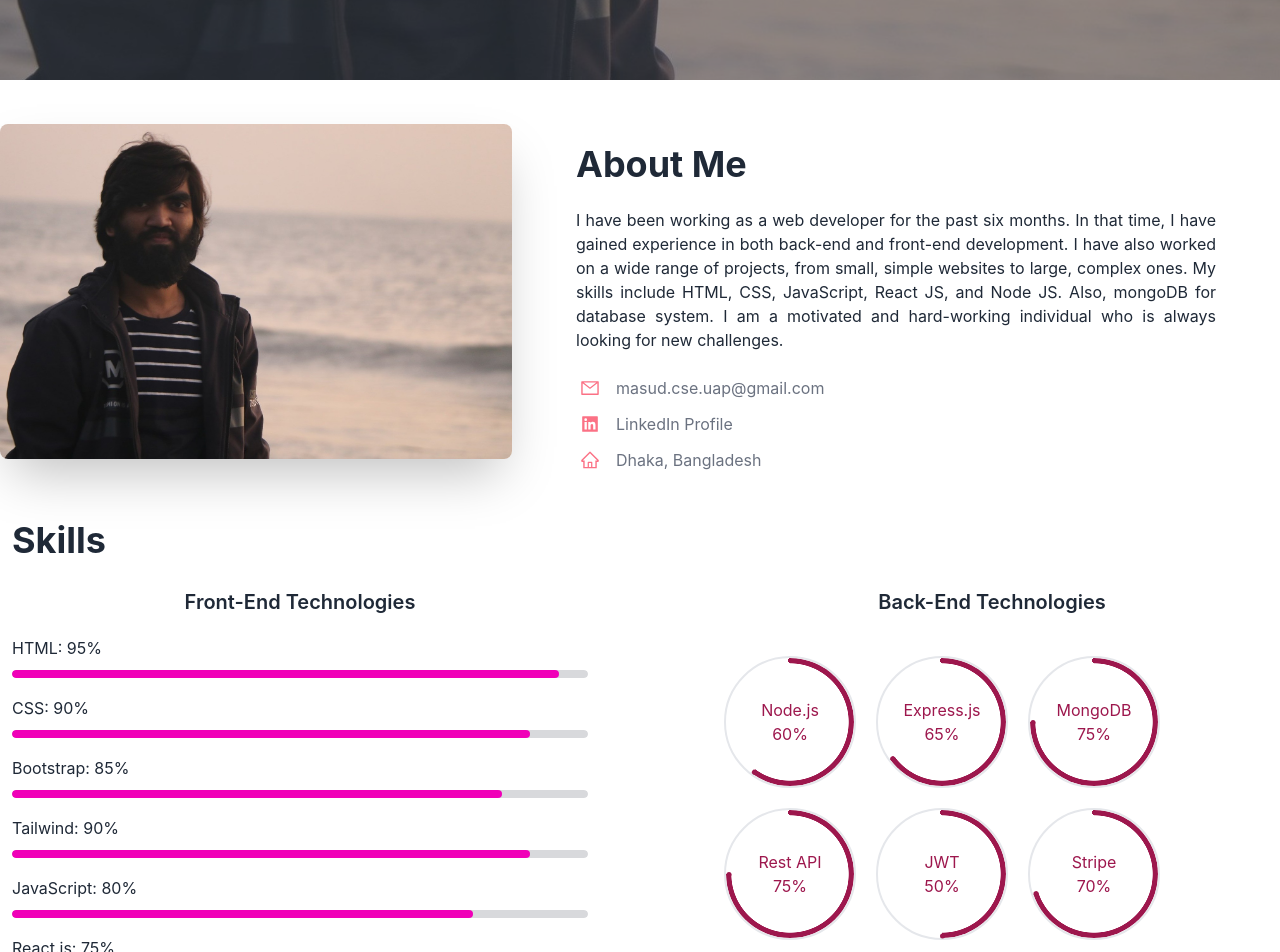
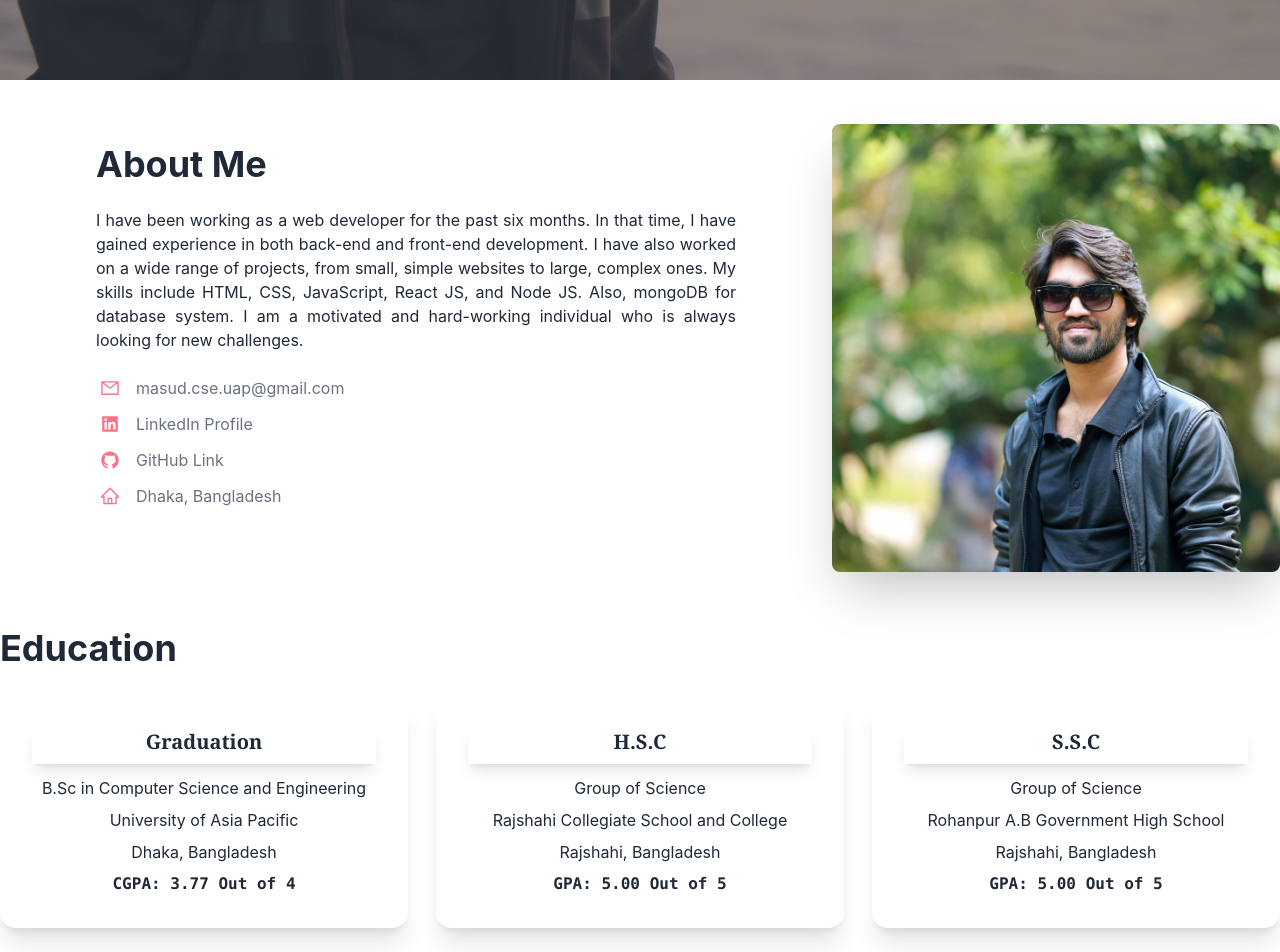
Before and after one commit to Masud-Ahmed35/personal-portfolio, a React (Create React App) app: page / in a window 1280 px wide. Shown: the part 720-1672 px from the top of the page. Built offline with nearby package versions, Linux system fonts and the light colour scheme.

Commit message:
complete

```diff
--- a/src/Components/Home/About/About.js
+++ b/src/Components/Home/About/About.js
@@ -1,13 +1,13 @@
 import React from 'react';
-import myPhoto from '../../../Assets/myPhoto.jpg'
-import { AiOutlineMail, AiOutlineHome, AiFillLinkedin } from "react-icons/ai";
+import myPhoto2 from '../../../Assets/myPhoto2.jpg'
+import { AiOutlineMail, AiOutlineHome, AiFillLinkedin, AiFillGithub } from "react-icons/ai";
 
 const About = () => {
     return (
         <div className='mt-11'>
             <div className="hero">
-                <div className="flex flex-col lg:flex-row">
-                    <img src={myPhoto} className="lg:max-w-lg h-full rounded-lg shadow-2xl" alt='' />
+                <div className="flex flex-col lg:flex-row-reverse">
+                    <img src={myPhoto2} className="lg:max-w-md h-full rounded-lg shadow-2xl" alt='' />
                     <div className='mt-5 mx-5 lg:w-[50%] lg:mx-auto'>
                         <h1 className="text-4xl font-bold">About Me</h1>
                         <p className="py-6 text-justify">
@@ -35,6 +35,16 @@ const About = () => {
                                 <span className='text-gray-500 '>LinkedIn Profile</span>
                             </a>
                         </p>
+                        <p className='mt-3'>
+                            <a href="https://github.com/Masud-Ahmed35"
+                                target='_blank'
+                                rel='noreferrer'
+                                className='flex items-center gap-3'
+                            >
+                                <span><AiFillGithub className='h-5 w-7 text-rose-400 font-thin' /></span>
+                                <span className='text-gray-500 '>GitHub Link</span>
+                            </a>
+                        </p>
                         <p className='flex items-center gap-3 mt-3'>
                             <span><AiOutlineHome className='h-5 w-7 text-rose-400' /></span>
                             <span className='text-gray-500 '>Dhaka, Bangladesh</span>
--- /dev/null
+++ b/src/Components/Home/Education/Education.js
@@ -0,0 +1,40 @@
+import React from 'react';
+
+const Education = () => {
+    return (
+        <div className='mt-14'>
+            <h1 className='text-4xl font-bold'>Education</h1>
+            <div className='mt-7 grid gap-7 grid-cols-1 md:grid-cols-2 lg:grid-cols-3'>
+                <div className="card bg-base-100 shadow-xl">
+                    <div className="card-body text-center">
+                        <h2 className="card-title justify-center text-xl font-bold font-serif shadow-lg pb-2 mb-1">Graduation</h2>
+                        <p>B.Sc in Computer Science and Engineering</p>
+                        <p>University of Asia Pacific</p>
+                        <p>Dhaka, Bangladesh</p>
+                        <p className='font-mono font-semibold'>CGPA: 3.77 Out of 4</p>
+                    </div>
+                </div>
+                <div className="card bg-base-100 shadow-xl">
+                    <div className="card-body text-center">
+                        <h2 className="card-title justify-center text-xl font-bold font-serif shadow-lg pb-2 mb-1">H.S.C</h2>
+                        <p>Group of Science</p>
+                        <p>Rajshahi Collegiate School and College</p>
+                        <p>Rajshahi, Bangladesh</p>
+                        <p className='font-mono font-semibold'>GPA: 5.00 Out of 5</p>
+                    </div>
+                </div>
+                <div className="card bg-base-100 shadow-xl">
+                    <div className="card-body text-center">
+                        <h2 className="card-title justify-center text-xl font-bold font-serif shadow-lg pb-2 mb-1">S.S.C</h2>
+                        <p>Group of Science</p>
+                        <p>Rohanpur A.B Government High School</p>
+                        <p>Rajshahi, Bangladesh</p>
+                        <p className='font-mono font-semibold'>GPA: 5.00 Out of 5</p>
+                    </div>
+                </div>
+            </div>
+        </div>
+    );
+};
+
+export default Education;
--- a/src/Components/Home/EmailForm/EmailForm.js
+++ b/src/Components/Home/EmailForm/EmailForm.js
@@ -1,7 +1,7 @@
 import React, { useRef } from 'react';
 import emailjs from '@emailjs/browser';
 import { toast } from 'react-toastify';
-import myPhoto from '../../../Assets/myPhoto.jpg'
+import myPhoto2 from '../../../Assets/myPhoto2.jpg'
 
 const EmailForm = () => {
     const form = useRef();
@@ -53,7 +53,7 @@ const EmailForm = () => {
                         </div>
 
                         <div className="mt-12 lg:flex lg:mt-0 lg:flex-col lg:items-center lg:w-1/2 lg:mx-10">
-                            <img className="hidden object-cover mx-auto rounded-full lg:block shrink-0 w-72 h-72" src={myPhoto} alt="" />
+                            <img className="hidden object-cover mx-auto rounded-full lg:block shrink-0 w-72 h-72" src={myPhoto2} alt="" />
 
                             <div className="mt-6 space-y-8 md:mt-8">
                                 <p className="flex items-start -mx-2">
--- a/src/Components/Home/Hero/Hero.js
+++ b/src/Components/Home/Hero/Hero.js
@@ -14,11 +14,11 @@ const Hero = () => {
             <div className="hero-overlay bg-opacity-50"></div>
             <div className="hero-content text-center text-neutral-content">
                 <div className="">
-                    <h1 className="mb-5 text-4xl font-bold">Hello Viewers</h1>
+                    <h1 className="mb-5 text-4xl font-bold">Hello Dears</h1>
                     <p className="mb-5 text-5xl font-extrabold text-amber-500 font-serif italic">I am Md. Masud Ahmed</p>
                     <p className="mb-5 text-4xl font-extrabold italic">&</p>
                     <p className="mb-5 text-3xl font-bold font-mono">I am a {' '}
-                        <span className='text-green-600'>{text}</span>
+                        <span className='text-amber-500'>{text}</span>
                         <span className='text-red-600'><Cursor cursorStyle='|' /></span>
                     </p>
                     <div className='flex gap-5 justify-center mt-10'>
--- a/src/Components/Home/Home.js
+++ b/src/Components/Home/Home.js
@@ -1,5 +1,6 @@
 import React from 'react';
 import About from './About/About';
+import Education from './Education/Education';
 import EmailForm from './EmailForm/EmailForm';
 import Hero from './Hero/Hero';
 import Projects from './Projects/Projects';
@@ -10,6 +11,7 @@ const Home = () => {
         <div>
             <Hero />
             <About />
+            <Education />
             <Skills />
             <Projects />
             <EmailForm />
--- a/src/Components/Home/Projects/Projects.js
+++ b/src/Components/Home/Projects/Projects.js
@@ -79,6 +79,11 @@ const Projects = () => {
                     </div>
                 </div>
             </div>
+            <div className='flex justify-center items-center mt-14'>
+                <a href="https://github.com/Masud-Ahmed35" rel='noreferrer' target='_blank'>
+                    <button className='btn btn-info px-11 bg-gradient-to-r from-error to-info border-0'>See All</button>
+                </a>
+            </div>
         </div>
     );
 };
```
Also changed, not shown: src/Assets/myPhoto2.jpg (added).
